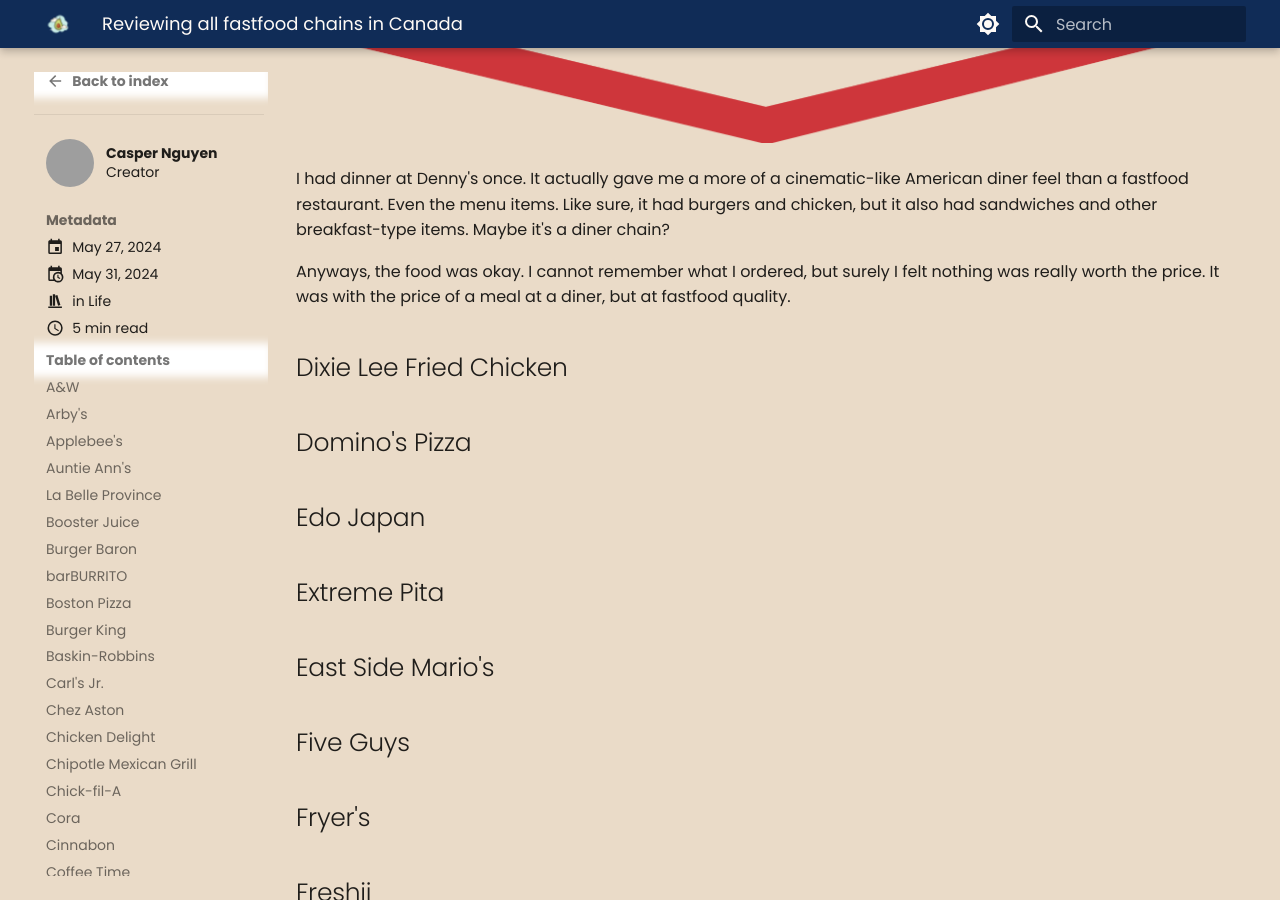
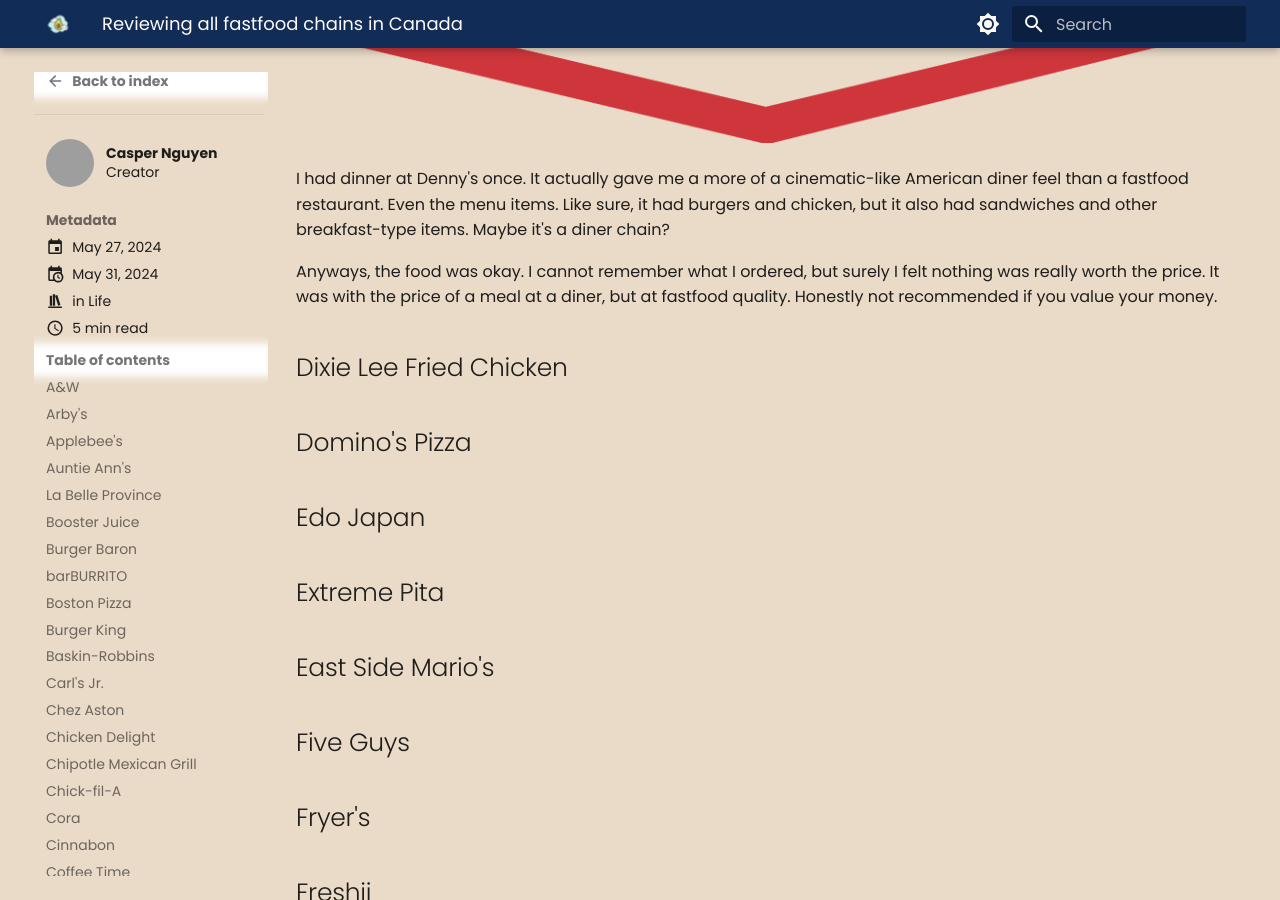
Before and after one commit to SCWinter259/personal-site, an MkDocs documentation site: the page built from docs/blog/posts/Life/LIFE_3.md, in a window 1280 px wide and 900 px high, scrolled down 3811 px. Built offline with MkDocs 1.6.1 and Material for MkDocs 9.7.7, drawn with Linux system fonts in a browser that asks for light colours; grey boxes are pictures that could not be loaded.

Commit message:
added dennys

```diff
--- a/docs/blog/posts/Life/LIFE_3.md
+++ b/docs/blog/posts/Life/LIFE_3.md
@@ -88,7 +88,7 @@
 
 I had dinner at Denny's once. It actually gave me a more of a cinematic-like American diner feel than a fastfood restaurant. Even the menu items. Like sure, it had burgers and chicken, but it also had sandwiches and other breakfast-type items. Maybe it's a diner chain?
 
-Anyways, the food was okay. I cannot remember what I ordered, but surely I felt nothing was really worth the price. It was with the price of a meal at a diner, but at fastfood quality.
+Anyways, the food was okay. I cannot remember what I ordered, but surely I felt nothing was really worth the price. It was with the price of a meal at a diner, but at fastfood quality. Honestly not recommended if you value your money.
 
 ## Dixie Lee Fried Chicken
 
```
